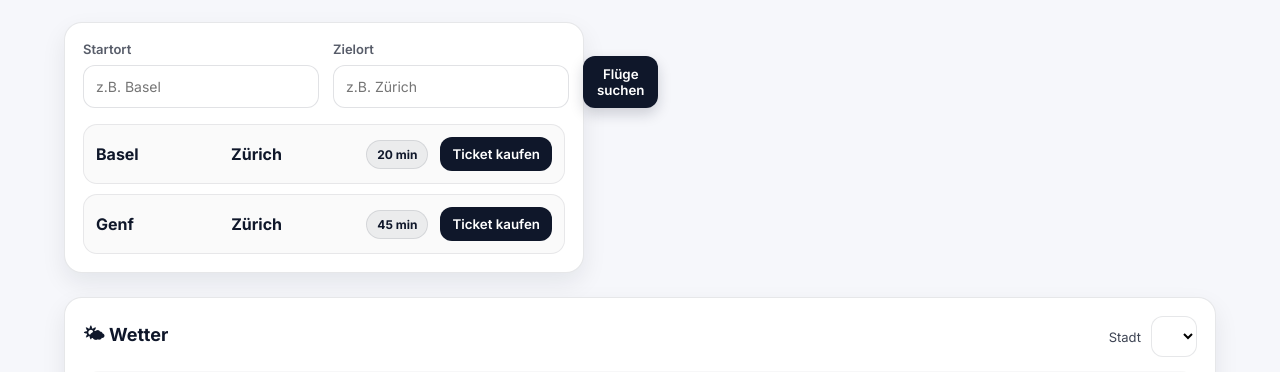
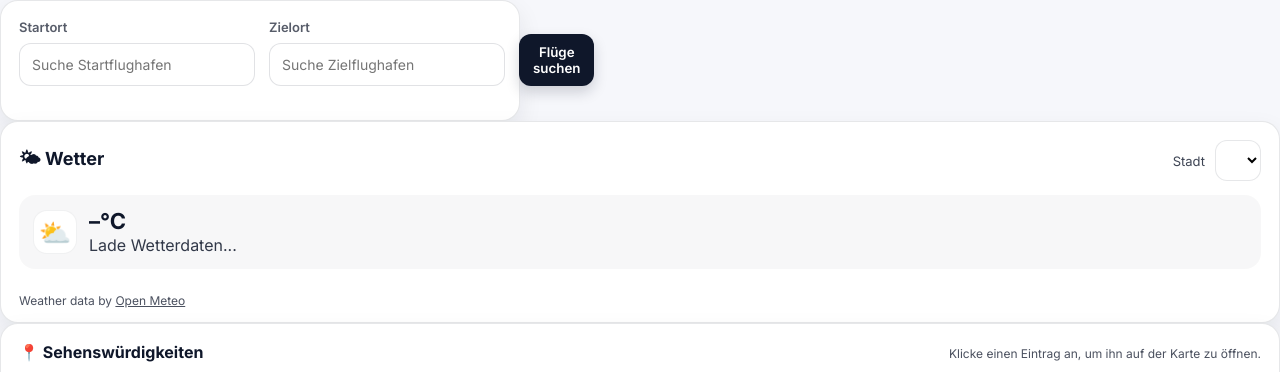
Before and after one commit to Muetzilla/Flight-Basar, a Flask app: template flight-basar/templates/index.html in a window 1280 px wide. Shown: the part 75-447 px from the top of the page. Run offline with Flask 3, Linux system fonts and the light colour scheme; the template is opened without the code that fills it, so the values that code supplies are empty.

Commit message:
es isch bitzeli kaputt

```diff
--- a/flight-basar/app.py
+++ b/flight-basar/app.py
@@ -12,10 +12,11 @@ app.register_blueprint(places_bp)
 
 @app.get("/")
 def index():
+    WETTER_API_KEY = os.getenv("GEOAPIFY_API_KEY")
     return render_template(
         "index.html",
         cities=get_cities(),
-        geoapify_key=os.environ.get("GEOAPIFY_API_KEY", "")
+        geoapify_key=WETTER_API_KEY
     )
 
 @app.get("/flights/<departure_destination>/<arrival_destination>")
--- a/flight-basar/static/app.js
+++ b/flight-basar/static/app.js
@@ -1,5 +1,5 @@
-const GEOAPIFY_KEY = document.body.dataset.geoapifyKey;
-const DEFAULT_CITY = window.APP_CONFIG?.defaultCity || "Zürich";
+// const GEOAPIFY_KEY = document.body.dataset.geoapifyKey;
+// const DEFAULT_CITY = window.APP_CONFIG?.defaultCity || "Zürich";
 
 let map = null;
 let markerLayer = null;
--- a/flight-basar/templates/index.html
+++ b/flight-basar/templates/index.html
@@ -17,48 +17,23 @@
   </header>
 
   <main>
-    <section class="search-card">
-      <div class="search-fields">
-        <div class="field">
-          <label for="departureSearch">Startort</label>
-          <input id="departureSearch" type="text" placeholder="Suche Startflughafen" aria-label="Suche Startflughafen" list="departureAirportList"/>
-          <datalist id="departureAirportList">
-          </datalist>
-        </div>
-        <div class="field">
-          <label for="arrivalSearch">Zielort</label>
-          <input id="arrivalSearch" type="text" placeholder="Suche Zielflughafen" aria-label="Suche Zielflughafen" list="arrivalAirportList"/>
-          <datalist id="arrivalAirportList">
-          </datalist>
-        </div>
-        <div class="field" style="justify-content:flex-end">
-          <button id="searchBtn" type="button">Flüge suchen</button>
-        </div>
-      </div>
 
-      <div class="results">
-      </div>
-    </section>
-
-
-{% block content %}
-<main class="layout">
-  {% include "partials/flight_search.html" %}
-  {% include "partials/weather.html" %}
-  {% include "partials/places.html" %}
-</main>
-{% endblock %}
+      {% block content %}
+      {% include "partials/flight_search.html" %}
+      {% include "partials/weather.html" %}
+      {% include "partials/places.html" %}
+      {% endblock %}
 
   {% block scripts %}
-    <script>
-      window.APP_CONFIG = {
-        cities: {{ cities|tojson }},
-        defaultCity: "Zürich"
-      };
-    </script>
+<!--    <script>-->
+<!--      window.APP_CONFIG = {-->
+<!--        cities: {{ cities|tojson }},-->
+<!--        defaultCity: "Zürich"-->
+<!--      };-->
+<!--    </script>-->
   {% endblock %}
   </main>
-    <script src="{{ url_for('static', filename='js/util.js') }}"></script>
-    <script src="{{ url_for('static', filename='app.js') }}"></script>
+<!--    <script src="{{ url_for('static', filename='js/util.js') }}"></script>-->
+<!--    <script src="{{ url_for('static', filename='app.js') }}"></script>-->
 </body>
 </html>
--- a/flight-basar/templates/partials/flight_search.html
+++ b/flight-basar/templates/partials/flight_search.html
@@ -1,30 +1,23 @@
  <section class="search-card">
       <div class="search-fields">
         <div class="field">
-      <label>Startort</label>
-      <input type="text" placeholder="z.B. Basel" />
+          <label for="departureSearch">Startort</label>
+          <input id="departureSearch" type="text" placeholder="Suche Startflughafen" aria-label="Suche Startflughafen" list="departureAirportList"/>
+          <datalist id="departureAirportList">
+          </datalist>
         </div>
         <div class="field">
-      <label>Zielort</label>
-      <input type="text" placeholder="z.B. Zürich" />
+          <label for="arrivalSearch">Zielort</label>
+          <input id="arrivalSearch" type="text" placeholder="Suche Zielflughafen" aria-label="Suche Zielflughafen" list="arrivalAirportList"/>
+          <datalist id="arrivalAirportList">
+          </datalist>
         </div>
         <div class="field" style="justify-content:flex-end">
-      <button type="button">Flüge suchen</button>
+          <button id="searchBtn" type="button">Flüge suchen</button>
         </div>
       </div>
 
       <div class="results">
-    <div class="result-row">
-      <strong>Basel</strong>
-      <strong>Zürich</strong>
-      <span class="badge">20 min</span>
-      <button type="button">Ticket kaufen</button>
-    </div>
-    <div class="result-row">
-      <strong>Genf</strong>
-      <strong>Zürich</strong>
-      <span class="badge">45 min</span>
-      <button type="button">Ticket kaufen</button>
-    </div>
       </div>
     </section>
+    <script src="{{ url_for('static', filename='js/util.js') }}"></script>
--- a/flight-basar/templates/partials/places.html
+++ b/flight-basar/templates/partials/places.html
@@ -19,3 +19,4 @@
     </p>
   </div>
 </section>
+<script src="{{ url_for('static', filename='app.js') }}"></script>
--- a/flight-basar/templates/partials/weather.html
+++ b/flight-basar/templates/partials/weather.html
@@ -31,3 +31,4 @@
     </div>
   </div>
 </section>
+<script src="{{ url_for('static', filename='app.js') }}"></script>
```
Lines whose indentation alone changed are shown as unchanged.
